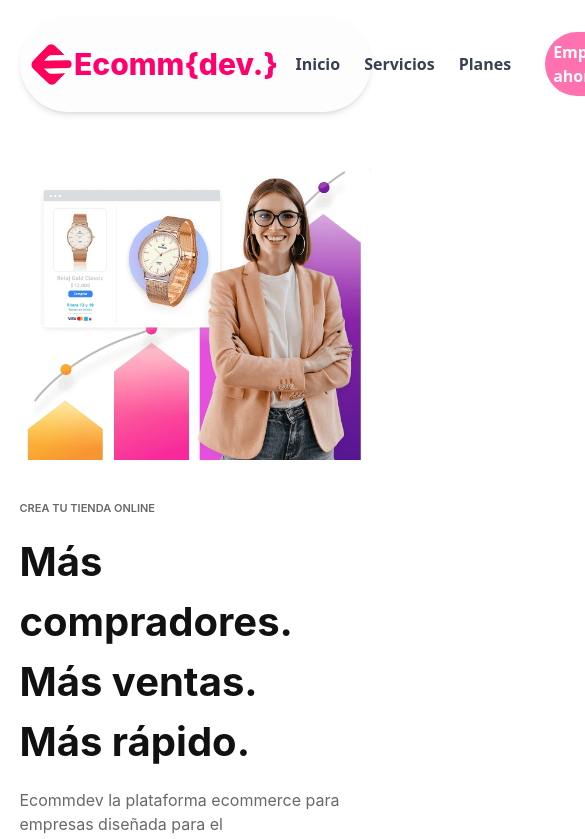
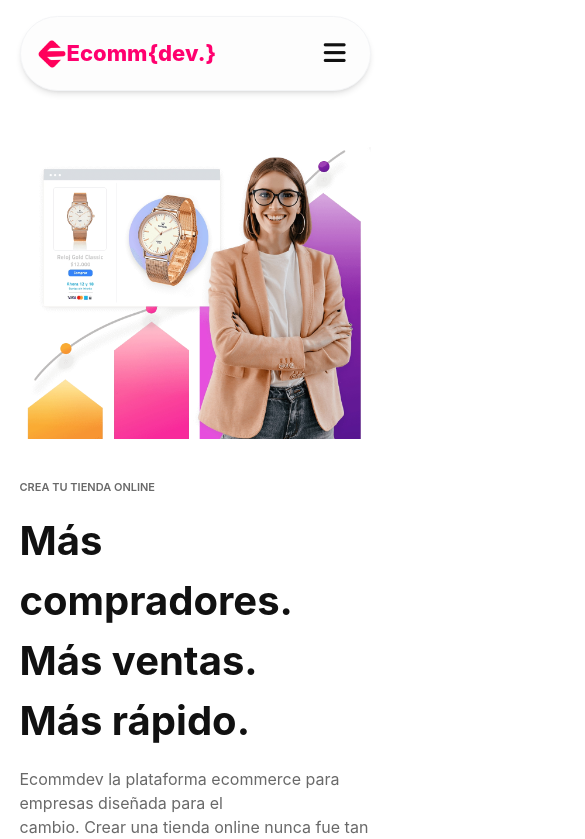
Before and after one commit to LuisIbanez2049/Ecommdev, a React (Vite) app: page / in a window 390 px wide. Shown: the top 839 px of the page, 585 px wide, since content can reach past the window. Built offline with nearby package versions, Linux system fonts and the light colour scheme.

Commit message:
Agregue el favicon y el footer, solo falta enlazar los botones con Whatsapp Business

```diff
--- a/index.html
+++ b/index.html
@@ -2,9 +2,9 @@
 <html lang="en">
   <head>
     <meta charset="UTF-8" />
-    <link rel="icon" type="image/svg+xml" href="/vite.svg" />
+    <link rel="icon" type="image/svg+xml" href="/src/assets/soloLetraPNG-ecommdev.png" />
     <meta name="viewport" content="width=device-width, initial-scale=1.0" />
-    <title>agencia-ecommerce</title>
+    <title>Ecommdev</title>
     <script src="https://cdn.tailwindcss.com"></script>
     <link rel="stylesheet" href="https://cdnjs.cloudflare.com/ajax/libs/font-awesome/6.5.2/css/all.min.css" integrity="sha512-SnH5WK+bZxgPHs44uWIX+LLJAJ9/2PkPKZ5QiAj6Ta86w+fsb2TkcmfRyVX3pBnMFcV7oQPJkl9QevSCWr3W6A==" crossorigin="anonymous" referrerpolicy="no-referrer" />
   </head>
--- a/src/App.jsx
+++ b/src/App.jsx
@@ -7,6 +7,7 @@ import SeccionTres from './components/SeccionTres'
 import Servicios from './components/Servicios'
 import Planes from './components/Planes'
 import UltimaSeccion from './components/UltimaSeccion'
+import Footer from './components/Footer'
 
 function App() {
 
@@ -32,6 +33,7 @@ function App() {
       <Servicios/>
       <Planes/>
       <UltimaSeccion/>
+      <Footer/>
     </>
   )
 }
--- /dev/null
+++ b/src/components/Footer.jsx
@@ -0,0 +1,16 @@
+import React from 'react'
+import Logo from "../assets/soloLetraPNG-ecommdev.png"
+
+function Footer() {
+    return (
+        <div className='w-full p-8 bg-slate-100'>
+            <div className='flex flex-row justify-center items-center'>
+                <img src={Logo} alt="" className='w-[50px]' />
+                <h4 className='text-[#FF006E] font-extrabold text-[32px]'>{`Ecomm{dev.}`}</h4>
+            </div>
+            <p className="text-[14px] text-center my-4">© Copyright {new Date().getFullYear()} Ecommdev | Think big without limits | Todos los derechos reservados.</p>
+        </div>
+    )
+}
+
+export default Footer
--- a/src/components/NavBar.jsx
+++ b/src/components/NavBar.jsx
@@ -1,15 +1,47 @@
-import React from 'react'
+import React, { useEffect, useState } from 'react'
 import Logo from "../assets/soloLetraPNG-ecommdev.png"
 
 function NavBar() {
+
+
+  const [isMobileView, setIsMobileView] = useState(window.innerWidth < 450);
+  const [verBotones, setVerBotones] = useState(false);
+
+  useEffect(() => {
+    // Función para actualizar el estado según el ancho de la pantalla
+    const handleResize = () => {
+      setIsMobileView(window.innerWidth < 450);
+    };
+
+    // Agregar el listener de evento al cargar el componente
+    window.addEventListener('resize', handleResize);
+
+    // Eliminar el listener al desmontar el componente para evitar pérdidas de memoria
+    return () => {
+      window.removeEventListener('resize', handleResize);
+    };
+  }, []);
+
+
+  function cuentaRegresiva() {
+    const interval = setInterval(() => {
+      setVerBotones(false);
+      console.log("cerrando");
+      clearInterval(interval);
+    }, 4000);
+  }
+
+
   return (
     <div className=' flex flex-col items-center justify-center sticky top-0 py-4 z-20'>
 
-      <div className='w-[90%] rounded-full flex flex-row shadow-md justify-evenly gap-10 py-4 px-8 bg-[#fdfdfd]'>
+      <div className={`${isMobileView ? "hidden" : "show"} w-[90%] rounded-full border border-gray-100 flex flex-row shadow-md justify-evenly gap-10 py-4 px-8 bg-[#fdfdfd]`}>
+        <a href="#">
           <div className='flex flex-row justify-center items-center'>
-        <img src={Logo} alt="" className='w-[45px]'/>
+            <img src={Logo} alt="" className='w-[45px]' />
             <h4 className='text-[#FF006E] font-extrabold text-[30px]'>{`Ecomm{dev.}`}</h4>
           </div>
+        </a>
 
         <div className='flex flex-row justify-center items-center font-sans font-bold text-gray-700  gap-6'>
           <a href="#" className=' transition-all duration-150 hover:text-[#8268fc]'>Inicio</a>
@@ -20,6 +52,43 @@ function NavBar() {
         </div>
       </div>
 
+
+      <div className={`${isMobileView ? "show" : "hidden"} w-[90%] rounded-full border border-gray-100 overflow-hidden relative  flex flex-row shadow-md justify-between items-center py-4 px-4 bg-[#fdfdfd]`}>
+        <a href="#">
+          <div className='flex flex-row justify-center items-center'>
+            <img src={Logo} alt="" className='w-[30px]' />
+            <h4 className='text-[#FF006E] font-extrabold text-[22px]'>{`Ecomm{dev.}`}</h4>
+          </div>
+        </a>
+
+        <div className=' h-full flex flex-col justify-center items-center p-2 rounded-full' onClick={() => {
+          setVerBotones(!verBotones)
+          cuentaRegresiva();
+        }}>
+          <i className="fa-solid fa-bars text-[25px] font-extrabold"></i>
+        </div>
+
+        <div className={`absolute top-0 left-0
+          w-full h-full rounded-full
+          flex items-center justify-center
+          bg-[#fdfdfd]
+          transform transition-transform duration-700
+          ${verBotones ? "translate-x-0" : "translate-x-full"}`}>
+          <div onClick={() => {
+            setVerBotones(!verBotones)
+          }} className=' flex flex-row justify-center items-center font-sans font-bold text-gray-700  gap-4'>
+            <a href="#" className=' transition-all duration-150 hover:text-[#8268fc]'>Inicio</a>
+            <a href="#Dos" className='transition-all duration-150 hover:text-[#8268fc]'>Servicios</a>
+            <a href="#Tres" className='transition-all duration-150 hover:text-[#8268fc]'>Planes</a>
+            <a href="#Tres" className='transition-all duration-150 hover:text-[#8268fc] p-1 bg-[#ff00008a] rounded-full animate-bounce'>Contacto</a>
+            {/* <a href="" className=' text-slate-50 bg-[#FF006E] p-2 rounded-full mx-[10px] transition-all duration-300 animate-pulse hover:scale-105'>Empezar ahora</a> */}
+          </div>
+        </div>
+
+
+
+      </div>
+
     </div>
   )
 }
--- a/src/components/SeccionDos.jsx
+++ b/src/components/SeccionDos.jsx
@@ -16,7 +16,7 @@ function SeccionDos() {
     { id: "pagos", label: "Pagos" },
     { id: "envios", label: "Envíos" },
     { id: "marketing", label: "Marketing" },
-    { id: "carritos", label: "Carritos_Abandonados" }
+    { id: "carritos", label: <>Carritos<span className="text-transparent">_</span>Abandonados</> }
   ];
 
 
```
Also changed, not shown: src/assets/favicon.png (added). Lines whose indentation alone changed are shown as unchanged.
